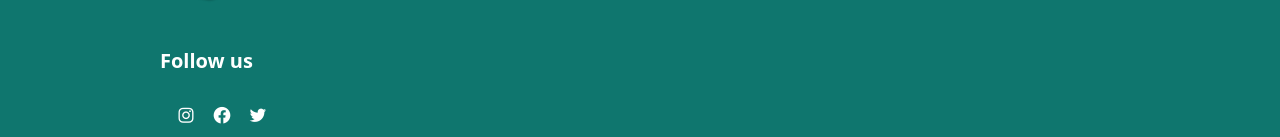
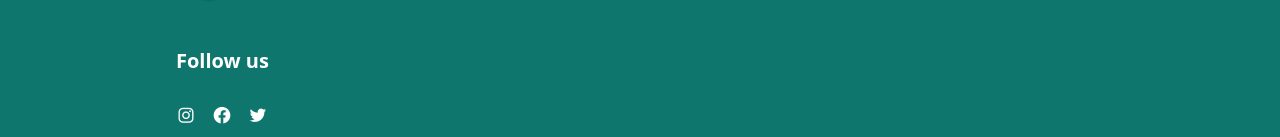
Before and after one commit to AlishaAroob/elite-emporium, a React (Create React App) app: page / in a window 1280 px wide. Shown: the part 2803-2940 px from the top of the page. Built offline with nearby package versions, Linux system fonts and the light colour scheme.

Commit message:
adjusting margin

```diff
--- a/src/Components/Contact.js
+++ b/src/Components/Contact.js
@@ -12,7 +12,7 @@ export default function Contact() {
         <h1 className="font-bold text-white my-10 text-lg">Elite Emporium</h1>
       </span>
       <div className="text-xl font-bold text-white ml-24 space-x-4 pl-16 ">
-        <p className=" ">Follow us</p>
+        <p className=" ml-4 ">Follow us</p>
         <br></br>
         <i className="bx bxl-instagram "></i>
         <i className="bx bxl-facebook-circle"></i>
```
